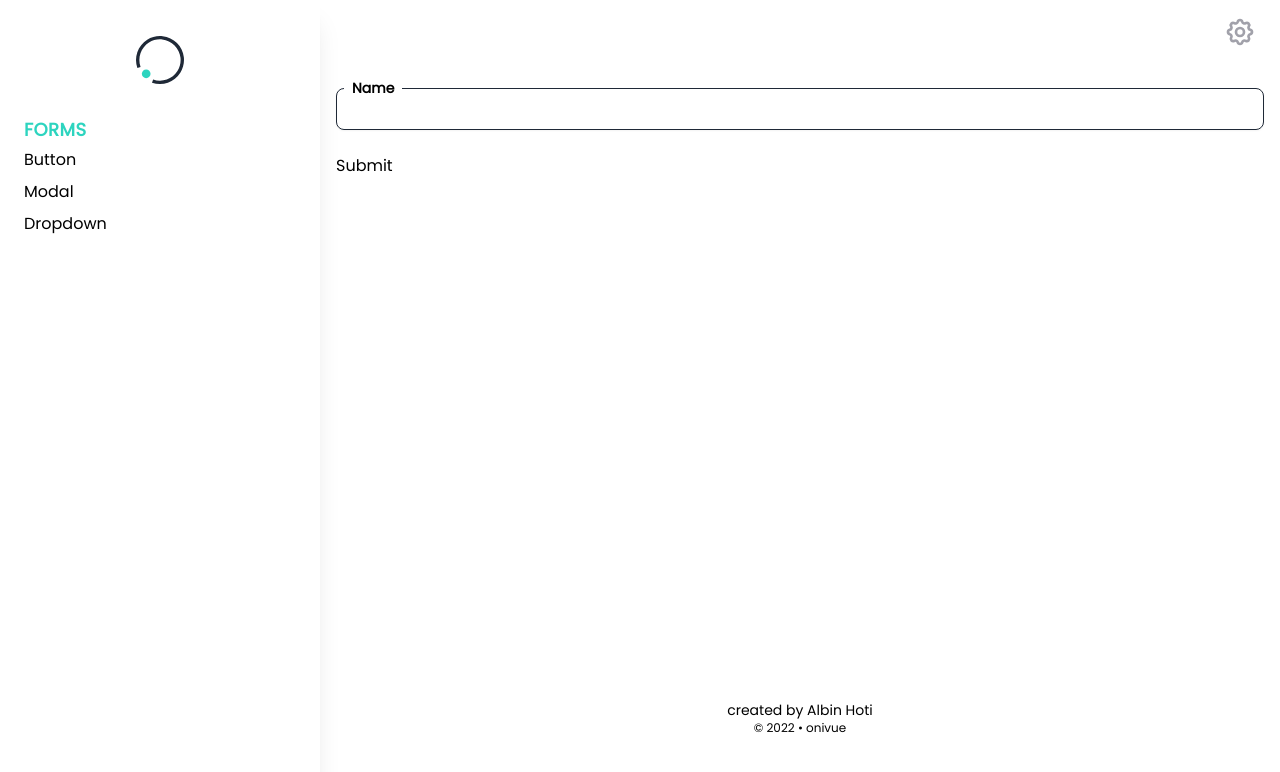
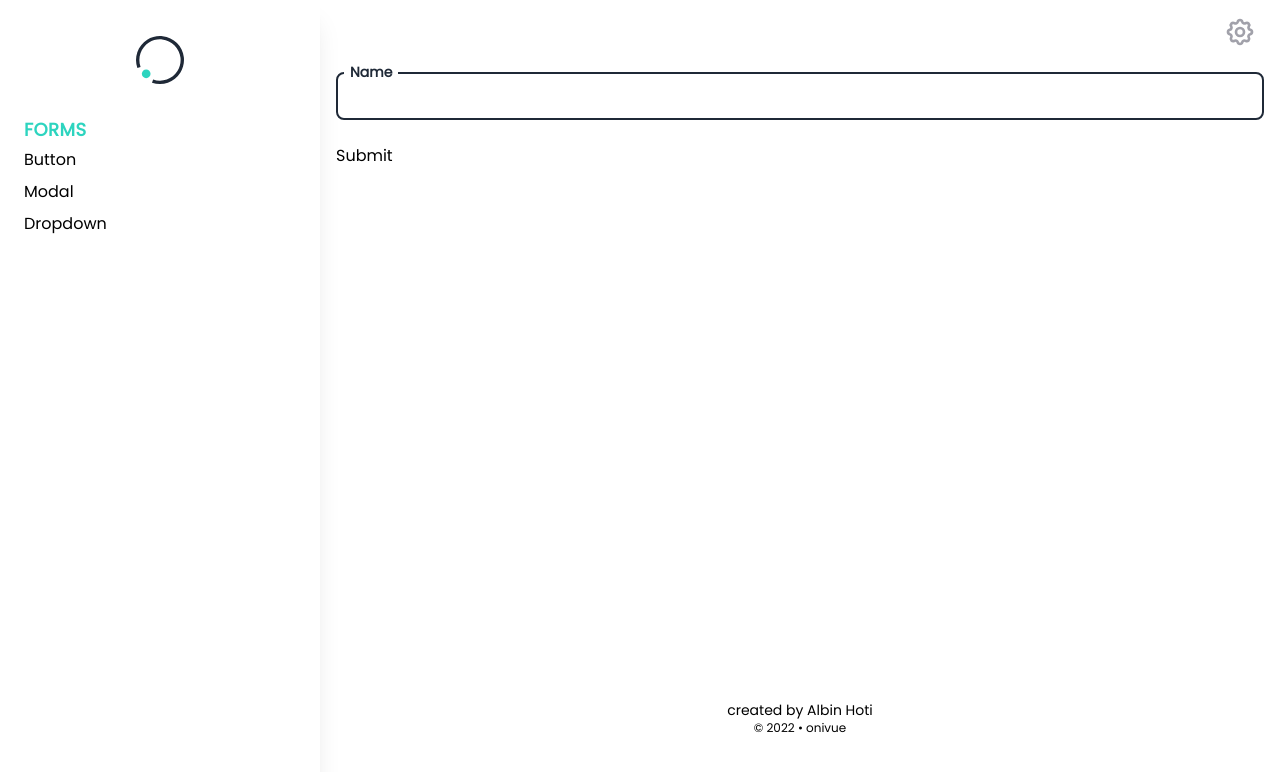
Before and after one commit to onivue/onivue-ui, a Next.js app: page /comp/forms in a window 1280 px wide. Shown: the top 772 px of the page. Built offline with nearby package versions, Linux system fonts and the light colour scheme.

Commit message:
input improvements.

```diff
--- /dev/null
+++ b/pages/comp/Input.tsx
@@ -0,0 +1,69 @@
+import React from 'react'
+import { RegisterOptions, DeepMap, FieldError, UseFormRegister, Path } from 'react-hook-form'
+import { ErrorMessage } from '@hookform/error-message'
+import classNames from 'classnames'
+import get from 'lodash.get'
+
+type InputProps<TFormValues> = {
+    name: Path<TFormValues>
+    rules?: RegisterOptions
+    register?: UseFormRegister<TFormValues>
+    errors?: Partial<DeepMap<TFormValues, FieldError>>
+    label: string
+    type: 'text' | 'email' | 'number'
+    size?: 'md' | 'lg'
+    dot?: boolean
+    className?: string
+} & Omit<React.ComponentPropsWithoutRef<'input'>, 'size'>
+
+const Input = <TFormValues extends Record<string, unknown>>({
+    name,
+    type,
+    label,
+    rules = {},
+    register,
+    errors = {},
+    size = 'md',
+    dot = false,
+    className,
+    ...props
+}: InputProps<TFormValues>) => {
+    const errorMessages: { type: any; message: any; ref: any } = get(errors, name)
+    const hasError: boolean = !!(errors && errorMessages)
+    return (
+        <div className="relative mt-2">
+            <label
+                htmlFor={name}
+                className="absolute -translate-y-2.5 translate-x-2 bg-white px-1.5 text-sm font-bold text-gray-800"
+            >
+                {label} {dot && <span className="text-red-400">*</span>}
+            </label>
+
+            <input
+                className={classNames(
+                    'w-full rounded-lg border-2 transition-colors duration-150 ease-in',
+                    hasError
+                        ? 'border-red-300 focus:border-red-400 focus:ring-red-400'
+                        : 'border-gray-800 focus:border-primary-400 focus:ring-primary-400',
+                    size === 'md' && 'py-2.5 text-base',
+                    size === 'lg' && 'py-3 text-lg',
+                )}
+                aria-invalid={errors[name] ? 'true' : 'false'}
+                type={type}
+                name={name}
+                id={name}
+                {...(register && register(name, rules))}
+                {...props}
+            />
+            {/* {console.log(errorMessages)} */}
+
+            <ErrorMessage
+                errors={errors}
+                name={name as any}
+                render={({ message }) => <p className="mt-1 text-sm text-red-600">{message}</p>}
+            />
+        </div>
+    )
+}
+
+export default Input
--- a/pages/comp/forms.tsx
+++ b/pages/comp/forms.tsx
@@ -1,8 +1,6 @@
 import React from 'react'
-import classNames from 'classnames'
-import { RegisterOptions, DeepMap, FieldError, UseFormRegister, Path, useForm } from 'react-hook-form'
-import { ErrorMessage } from '@hookform/error-message'
-import get from 'lodash.get'
+import { useForm } from 'react-hook-form'
+import Input from './Input'
 
 type FormData = {
     name: string
@@ -21,7 +19,6 @@ export default function App() {
 
     const onSubmit = handleSubmit(({ name }) => {
         console.log(name)
-        console.log(errors)
     })
     return (
         <div className="w-full">
@@ -33,7 +30,7 @@ export default function App() {
                     rules={{
                         required: 'You must enter your first name.',
                         maxLength: {
-                            value: 2,
+                            value: 4,
                             message: 'This input exceed maxLength.',
                         },
                     }}
@@ -46,64 +43,3 @@ export default function App() {
         </div>
     )
 }
-
-export type InputProps<TFormValues> = {
-    name: Path<TFormValues>
-    rules?: RegisterOptions
-    register?: UseFormRegister<TFormValues>
-    errors?: Partial<DeepMap<TFormValues, FieldError>>
-    label: string
-    type: 'text' | 'email' | 'number'
-    size?: 'medium' | 'large'
-    className?: string
-} & React.ComponentPropsWithoutRef<'input'>
-
-const Input = <TFormValues extends Record<string, unknown>>({
-    name,
-    type,
-    label,
-    rules = {},
-    register,
-    errors = {},
-    ...props
-}: InputProps<TFormValues>) => {
-    const errorMessages: { type: any; message: any; ref: any } = get(errors, name)
-    const hasError: boolean = !!(errors && errorMessages)
-
-    return (
-        <div className="">
-            <>
-                <label
-                    htmlFor={name}
-                    className="absolute translate-y-3.5 translate-x-2 bg-white px-2 text-sm font-bold"
-                >
-                    {label}
-                </label>
-                <br />
-                <input
-                    className={classNames(
-                        'w-full rounded-lg  shadow-sm ',
-                        hasError
-                            ? 'border-red-300 focus:border-red-400 focus:ring-red-400'
-                            : 'border-gray-800 focus:border-primary-400 focus:ring-primary-400',
-                    )}
-                    aria-invalid={errors[name] ? 'true' : 'false'}
-                    type={type}
-                    name={name}
-                    id={name}
-                    {...(register && register(name, rules))}
-                    {...props}
-                />
-                {console.log(errorMessages)}
-                <br />
-                <ErrorMessage
-                    errors={errors}
-                    name={name as any}
-                    render={({ message }) => <p className="mt-1 text-sm text-red-600">{message}</p>}
-                />
-            </>
-        </div>
-    )
-}
-
-// export default Input
```
